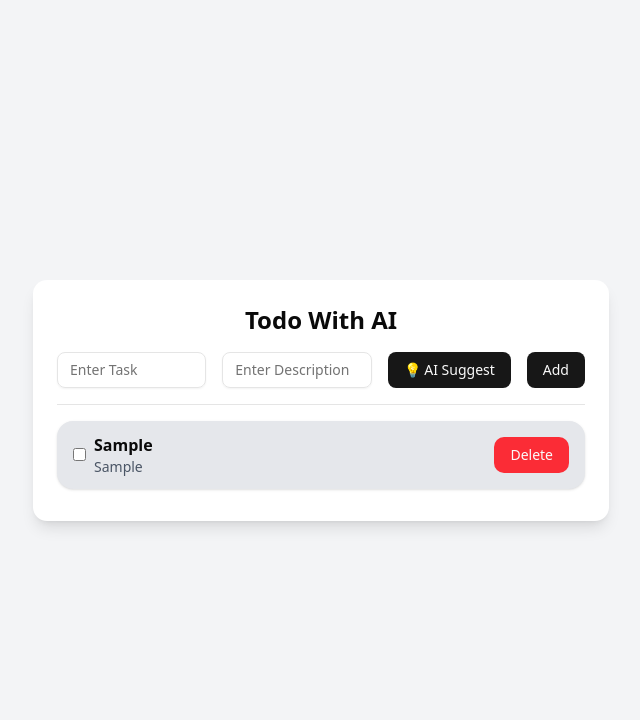
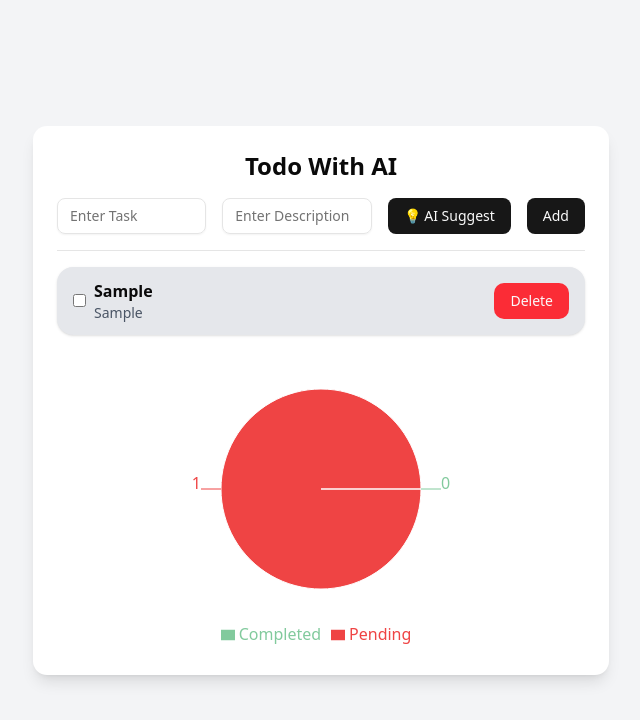
Before and after one commit to SOFTJIT-SINGH/alphatodo, a Next.js app: page / in a window 1280 px wide. Both pictures are taken after typing "Sample", "Sample" into the empty fields and a click on the button "Add". Shown: the top 720 px of the page, without its empty margins (319-959 px from the left). Built offline with nearby package versions, Linux system fonts and the light colour scheme.

Commit message:
chart added

```diff
--- a/app/page.tsx
+++ b/app/page.tsx
@@ -3,6 +3,7 @@
 import { useEffect, useState } from 'react'
 import { Button } from '@/components/ui/button'
 import { Input } from '@/components/ui/input'
+import { TaskChart } from '@/components/TaskChart';
 
 type Task = {
   task: string
@@ -84,10 +85,22 @@ export default function Home() {
     }
   }
 
+  // Chart data for completed vs pending tasks
+  // This is a simple representation, you can use libraries like Recharts for better visualization
+  const completedCount = tasks.filter((task) => task.completed).length
+  const pendingCount = tasks.length - completedCount
+  const chartData = [
+    { name: 'Completed', tasks: completedCount, fill: '#82ca9d' }, // green
+    { name: 'Pending', tasks: pendingCount, fill: '#ef4444' }, // red
+  ]
+
   return (
     <main className='min-h-screen flex items-center justify-center bg-gray-100 p-8'>
       <div className='bg-white rounded-xl shadow-lg p-6 space-y-4 w-full max-w-xl'>
         <h1 className='text-2xl font-bold text-center'>Todo With AI</h1>
+
+         {/* ✨ Add the chart here ✨
+        <TaskChart data={chartData} /> */}
 
         <form
           onSubmit={submitHandler}
@@ -150,6 +163,8 @@ export default function Home() {
             )}
           </ul>
         </div>
+              {/* ✨ Add the chart here ✨ */}
+       <TaskChart data={chartData} />
       </div>
     </main>
   )
--- /dev/null
+++ b/components/TaskChart.tsx
@@ -0,0 +1,45 @@
+// components/TaskChart.tsx
+'use client'
+
+import { PieChart, Pie, Cell, Tooltip, Legend, ResponsiveContainer } from 'recharts';
+
+type ChartData = {
+  name: string;
+  tasks: number;
+  fill: string;
+}[];
+
+interface TaskChartProps {
+  data: ChartData;
+}
+
+export const TaskChart = ({ data }: TaskChartProps) => {
+  // Don't render the chart if there are no tasks
+  if (data.every(item => item.tasks === 0)) {
+    return null;
+  }
+
+  return (
+    <div style={{ width: '100%', height: 300 }}>
+      <ResponsiveContainer>
+        <PieChart>
+          <Pie
+            data={data}
+            dataKey="tasks"
+            nameKey="name"
+            cx="50%"
+            cy="50%"
+            outerRadius={100}
+            label
+          >
+            {data.map((entry, index) => (
+              <Cell key={`cell-${index}`} fill={entry.fill} />
+            ))}
+          </Pie>
+          <Tooltip />
+          <Legend />
+        </PieChart>
+      </ResponsiveContainer>
+    </div>
+  );
+};
--- a/package.json
+++ b/package.json
@@ -20,6 +20,7 @@
     "openai": "^5.11.0",
     "react": "19.1.0",
     "react-dom": "19.1.0",
+    "recharts": "^3.1.0",
     "tailwind-merge": "^3.3.1"
   },
   "devDependencies": {
```
Also changed, not shown: 1 other file (tests, documents, lock files or other folders).
